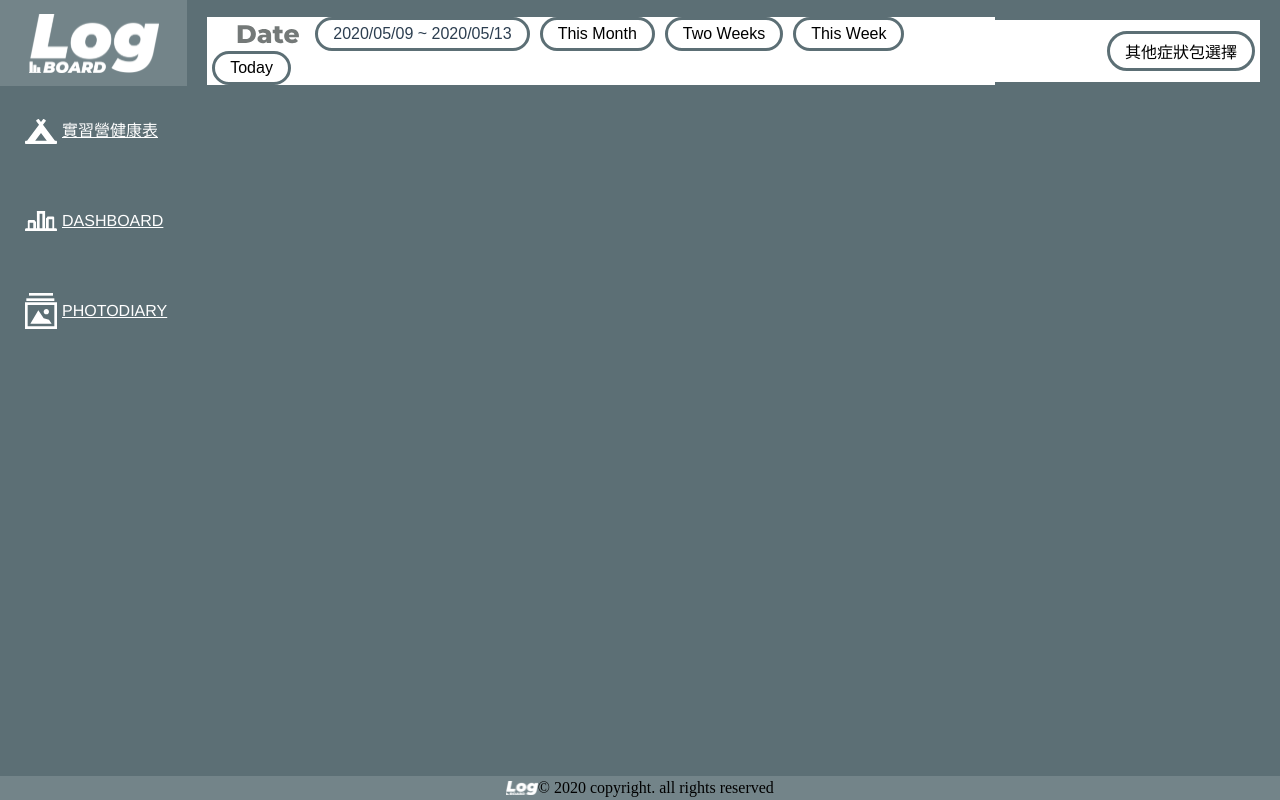
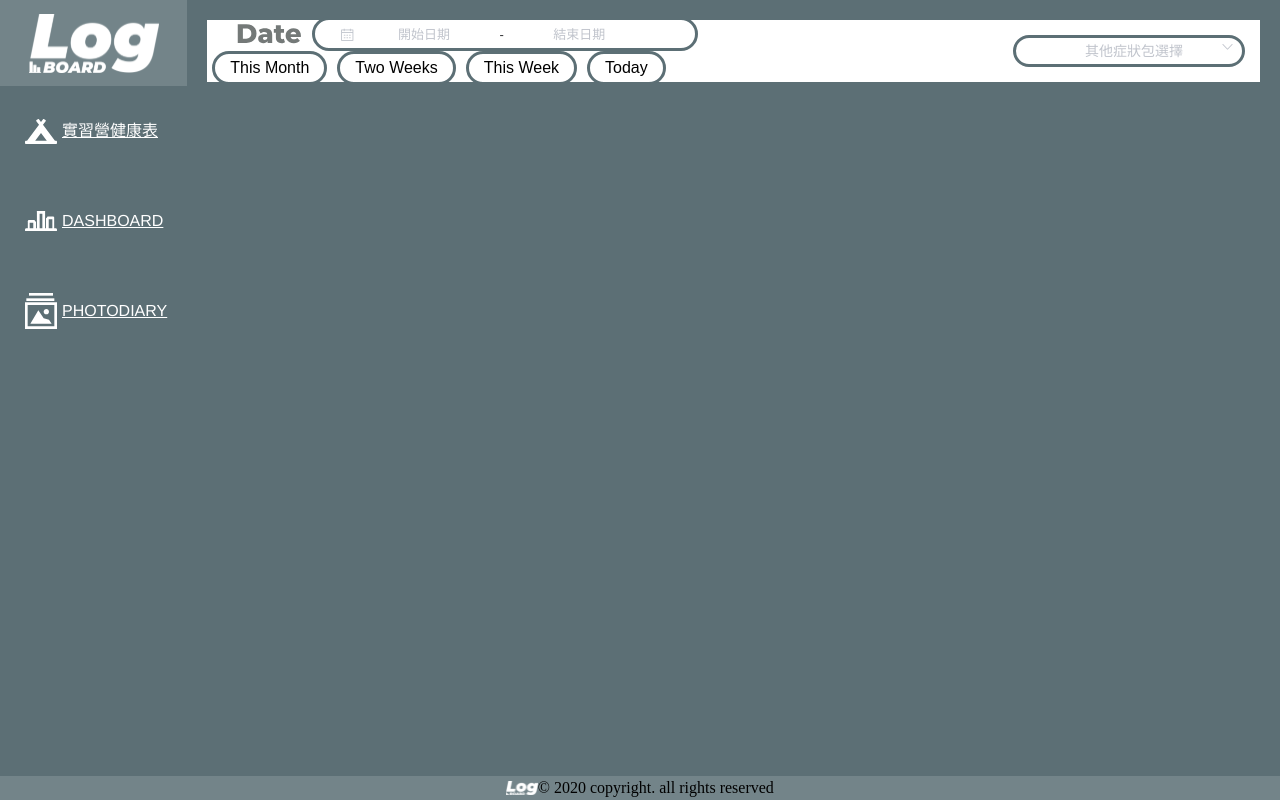
Before and after one commit to MyDataTaiwan/logboard-frontend, a Vue app: page /1 in a window 1280 px wide. Built offline with nearby package versions, Linux system fonts and the light colour scheme.

Commit message:
feature select date display to Calendar

```diff
--- a/src/components/CalendarSweet.vue
+++ b/src/components/CalendarSweet.vue
@@ -1,7 +1,18 @@
 <template>
   <div class="CalendarSweet">
-    <!-- <h1>{{ msg }}</h1>Calendar -->
-    <calendar  :eventCategories="eventCategories" :events="events" ref="calendar" />
+    <calendar
+      :eventCategories="eventCategories"
+      v-bind:events="events"
+      v-model="events"
+      ref="calendar"
+    />
+    <!-- {{selectDateformatStart}}
+    {{selectDateformatEnd}}
+    {{$store.state.selectDateformat[0]}}
+    {{$store.state.selectDateformat[1]}}
+    <h2>{{ message }}</h2> -->
+
+    <button @click="goToday" class>Today</button>
   </div>
 </template>
 
@@ -11,13 +22,48 @@ import "vue-sweet-calendar/dist/SweetCalendar.css";
 export default {
   name: "CalendarSweet",
   props: {
-    msg: String
   },
   components: {
     Calendar
   },
+  watch: {
+    selectDateformatStart: function() {
+      console.log("selectDateformatStart change");
+    },
+    selectDateformatEnd: function() {
+      console.log("selectDateformatEnd change");
+    }
+  },
+
+  computed: {
+    selectDateformatStart() {
+      return this.$store.state.selectDateformat[0];
+    },
+    selectDateformatEnd() {
+      return this.$store.state.selectDateformat[1];
+    },
+    message() {
+      return this.$store.state.message;
+    },
+    events() {
+      return [
+        {
+          title: "Event Symptoms",
+          // start: this.$store.state.selectDateformat[0],
+          // end: this.$store.state.selectDateformat[1],
+          start: this.selectDateformatStart,
+          end: this.selectDateformatEnd,
+          // start: "2020-04-10",
+          // end: "2020-07-11",
+          repeat: "never",
+          categoryId: 3
+        }
+      ];
+    }
+  },
   data() {
     return {
+      input: this.$store.state.message,
       eventCategories: [
         {
           id: 1,
@@ -30,36 +76,32 @@ export default {
           title: "Company-wide",
           textColor: "white",
           backgroundColor: "red"
+        },
+        {
+          id: 3,
+          title: "Symptoms",
+          textColor: "white",
+          backgroundColor: "#FC9500"
         }
       ],
-      events: [
+      events_BK: [
+        // {
+        //   title: "Event Symptoms",
+        //   start: "2020-7-19",
+        //   end: "2020-7-24",
+        //   repeat: "never",
+        //   categoryId: 3
+        // },
         {
-          title: "Event 1",
-          start: "2019-04-02",
-          end: "2019-04-04",
-          repeat: "monthly",
-          categoryId: 1
-        },
-        {
-          title: "Event 2",
-          start: "2019-04-08",
-          end: "2019-04-09",
-          repeat: "yearly",
-          categoryId: 1
-        },
-        {
-          title: "Event 3",
+          title: "Event Symptoms",
+          // start: this.$store.state.selectDateformat[0],
+          // end: this.$store.state.selectDateformat[1],
+          // start: this.selectDateformatStart(),
+          // end: this.selectDateformatEnd(),
           start: "2019-04-10",
           end: "2019-04-11",
           repeat: "never",
-          categoryId: 2
-        },
-        {
-          title: "Event 4",
-          start: "2019-04-23",
-          end: "2019-04-23",
-          repeat: "monthly",
-          categoryId: 2
+          categoryId: 3
         }
       ]
     };
@@ -67,6 +109,9 @@ export default {
   methods: {
     goToday() {
       this.$refs.calendar.goToday();
+      ///修改並發布新套件
+      ///加入被選擇的起始日/結束日
+      ///https://github.com/maryayi/vue-sweet-calendar/blob/a85ecea736a13ab90edd26512191aa6580d6d6c7/src/components/Calendar.vue#L159
     }
   }
 };
--- a/src/components/DateSelectBar.vue
+++ b/src/components/DateSelectBar.vue
@@ -3,47 +3,130 @@
     <!-- <img alt="bar" src="../assets/bar.png" width="100%" /> -->
     <!-- <h1>{{ msg }}</h1> -->
     <div class="SelectBarStar">
-      <img class="SelectBarTitle" alt="bar" src="../assets/icon/Date.svg" width="8%" />
-      <div class="DateSelectItmes">2020/05/09 ~ 2020/05/13</div>
+      <img id="SelectBarTitle" alt="bar" src="../assets/icon/Date.svg" width="8%" />
+      <!-- <div class="DateSelectItmes">2020/05/09 ~ 2020/05/13</div> -->
+      <div class="DateSelectItmes">
+        <el-date-picker
+          style="height:28px !important;border:none;"
+          size="small"
+          v-model="dateValue"
+          type="daterange"
+          start-placeholder="開始日期"
+          end-placeholder="結束日期"
+          clearable="true"
+          @change="handleChange"
+          :default-time="['12:00:00']"
+          value-format="timestamp"
+        ></el-date-picker>
+      </div>
       <!-- <button class="DateSelectItmes" v-on:click="counter += 1">Add 1</button> -->
-      <button class="DateSelectItmes">This Month</button>
-      <button class="DateSelectItmes">Two Weeks</button>
-      <button class="DateSelectItmes">This Week</button>
-      <button class="DateSelectItmes">Today</button>
+      <div id="btnList">
+        <button @click="updateMessage" class="SelectItmes">This Month</button>
+        <button @click="toggle" class="SelectItmes">Two Weeks</button>
+        <button @click="toggle" class="SelectItmes">This Week</button>
+        <button @click="toggle" class="SelectItmes">Today</button>
+      </div>
     </div>
-    <button class="EndItmes">其他症狀包選擇</button>
+    <el-select id="EndItmes" v-model="value" placeholder="其他症狀包選擇">
+      <el-option v-for="item in options" :key="item.value" :label="item.label" :value="item.value"></el-option>
+    </el-select>
   </div>
 </template>
 
 <script>
 export default {
-  name: "HelloWDateSelectBarorld",
+  name: "DateSelectBar",
   props: {
     msg: String
+  },
+  data() {
+    return {
+      // value1: [new Date(2000, 10, 10, 10, 10), new Date(2000, 10, 11, 10, 10)],
+      dateValue: [],
+      value2: "",
+      options: [
+        {
+          value: "選項1",
+          label: "COVID-19"
+        },
+        {
+          value: "選項2",
+          label: "心衰竭"
+        },
+        {
+          value: "選項3",
+          label: "糖尿病"
+        },
+        {
+          value: "選項4",
+          label: "烤鸭"
+        }
+      ],
+      value: ""
+    };
+  },
+  methods: {
+    updateMessage() {
+      this.$store.commit("updateMessage", {
+        message: "99999999"
+      });
+    },
+    toggle() {
+      alert("alert");
+      this.$store.commit("increment");
+      console.log(this.$store.state.count); // -> 1
+      var elmnt = document.getElementById("EndItmes");
+      // var txt = "Border top width: " + elmnt.clientTop + "px<br>";
+      // txt += "Border left width: " + elmnt.clientLeft + "px";
+      // document.getElementById("EndItmes").innerHTML = txt;
+      // document.getElementById("p2").style.color = "blue";
+      document.getElementById("Select").style.top =
+        elmnt.clientTop + elmnt.height;
+      document.getElementById("Select").style.Left = elmnt.clientLeft;
+    },
+    handleChange() {
+      console.log(this.dateValue); // -> 1
+      this.$store.commit("setSelectDate", this.dateValue);
+      let start =
+        new Date(this.dateValue[0]).getFullYear() +
+        "-" +
+        new Date(this.dateValue[0]).getMonth() +
+        "-" +
+        new Date(this.dateValue[0]).getDate();
+      let end =
+        new Date(this.dateValue[1]).getFullYear() +
+        "-" +
+        new Date(this.dateValue[1]).getMonth() +
+        "-" +
+        new Date(this.dateValue[1]).getDate();
+      this.$store.commit("updateDateformat", [start,end]);
+      console.log("$store", this.$store.state.selectDate); // -> 1
+      console.log("$start", new Date(this.$store.state.selectDateformat[0])); // -> 1
+      console.log("$end", new Date(this.$store.state.selectDateformat[1])); // -> 1
+    }
   }
 };
 </script>
 
 <!-- Add "scoped" attribute to limit CSS to this component only -->
 <style >
-
 .button {
   overflow-wrap: break-word;
 }
-.SelectBarTitle {
+#SelectBarTitle {
   margin: 0px 10px 0px 30px;
 }
 .SelectBarStar {
   overflow: hidden;
   flex-direction: row;
   flex-wrap: wrap;
-  background: #fff;
+  /* background: #fff; */
   display: flex;
-  /* flex: 1; */
+  flex: 1;
   align-items: center;
   justify-content: flex-start;
 }
-.EndItmes {
+.SelectItmes {
   background: #fff;
   align-items: center;
   justify-content: center;
@@ -54,7 +137,7 @@ export default {
   border-radius: 20px;
   font: 1em sans-serif;
   padding: 5px 15px 5px 15px;
-  margin: 0px 5px 0px 25px;
+  margin: 0px 5px 0px 5px;
 }
 .DateSelectItmes {
   background: #fff;
@@ -66,8 +149,8 @@ export default {
   box-sizing: border-box;
   border-radius: 20px;
   font: 1em sans-serif;
-  padding: 5px 15px 5px 15px;
-  margin: 0px 5px 0px 5px;
+  padding: 0px 15px 0px 15px;
+  /* margin: 0px 5px 0px 5px; */
 }
 h3 {
   margin: 40px 0 0;
@@ -83,9 +166,25 @@ li {
 a {
   color: #42b983;
 }
+#EndItmes {
+  background: #fff;
+  align-items: center;
+  justify-content: center;
+  text-align: center;
+  height: 32px;
+
+  /* width: 10%; */
+  border: 3px solid #5c6f75;
+  box-sizing: border-box;
+  border-radius: 20px;
+  font: 1em sans-serif;
+  padding: 10px 15px 10px 25px;
+  margin: 0px 5px 0px 0px;
+}
 #DateSelectBar {
   background: #fff;
   margin: 20px;
+  padding-right: 15px;
   height: 8%;
   display: flex;
   /* flex: 1; */
@@ -93,4 +192,76 @@ a {
   align-items: center;
   justify-content: space-between;
 }
+
+@media screen and (max-width: 567px) {
+  #DateSelectBar {
+    /* display: none; */
+    background: #fff;
+    margin: 20px;
+    padding-right: 15px;
+    height: 15%;
+    display: flex;
+    /* flex: 1; */
+    flex-direction: column;
+    align-items: center;
+    justify-content: space-between;
+  }
+  .SelectBarStar {
+    /* overflow: hidden; */
+    flex-direction: row;
+    /* flex-wrap: wrap; */
+    /* background: #fff; */
+    display: flex;
+    /* flex: 1; */
+    align-items: center;
+    justify-content: flex-start;
+  }
+  #SelectBarTitle {
+    display: none;
+  }
+  .SelectItmes {
+    background: #fff;
+    align-items: center;
+    justify-content: center;
+    text-align: center;
+    /* width: 10%; */
+    border: 3px solid #5c6f75;
+    box-sizing: border-box;
+    border-radius: 20px;
+    font: 1em sans-serif;
+    padding: 5px 5px 5px 5px;
+    margin: 0px 2px 0px 2px;
+  }
+  #EndItmes {
+    /* display: none; */
+  }
+  .DateSelectItmes {
+    background: #fff;
+    align-items: center;
+    justify-content: center;
+    text-align: center;
+    width: 100% !important;
+    border: 3px solid #5c6f75;
+    box-sizing: border-box;
+    border-radius: 20px;
+    font: 1em sans-serif;
+    padding: 0px 15px 0px 15px;
+  }
+
+  #btnList {
+    flex-direction: row;
+    flex: 1;
+  }
+}
+
+#Select {
+  /* position: absolute; */
+  position: fixed;
+}
 </style>
+
+
+// 然後取得 event.target
+// 的 clientTop, clientLeft
+// 然後生成一個 div，position fixed，top設為那個 clientTop + clientHeight
+// left 設為 clientLeft
--- a/src/store/index.js
+++ b/src/store/index.js
@@ -10,6 +10,7 @@ const $http = "http://localhost:5566";
 export default new Vuex.Store({
 	state: {
 		// 初始化狀態
+		message:"",
 		DB: {},
 		userList: [],
 		Issue_com_List: [],
@@ -17,8 +18,28 @@ export default new Vuex.Store({
 		calendar: [],
 		about: [],
 		AD: [],
+		count: 0,
+		selectDate: [],
+		selectDateformat: []
+
+
 	},
 	mutations: {
+		increment(state) {
+			state.count++
+		},
+		updateMessage(state, payload) {
+			state.count++
+      state.message = payload.message+state.count;
+		},
+		updateDateformat(state, payload) {
+			state.selectDateformat = payload;
+		},
+		setSelectDate(state, payload) {
+			state.selectDate = payload
+			// state.selectDateformat[0] = new Date(payload[0]).getFullYear() + "-" + new Date(payload[0]).getMonth() + "-" + new Date(payload[0]).getDate()
+			// state.selectDateformat[1] = new Date(payload[1]).getFullYear() + "-" + new Date(payload[1]).getMonth() + "-" + new Date(payload[1]).getDate()
+		},
 		//loading效果(目前前台效果還沒做)
 		setLoading(state, payload) {
 			Vue.set(state, 'loading', payload)
```
